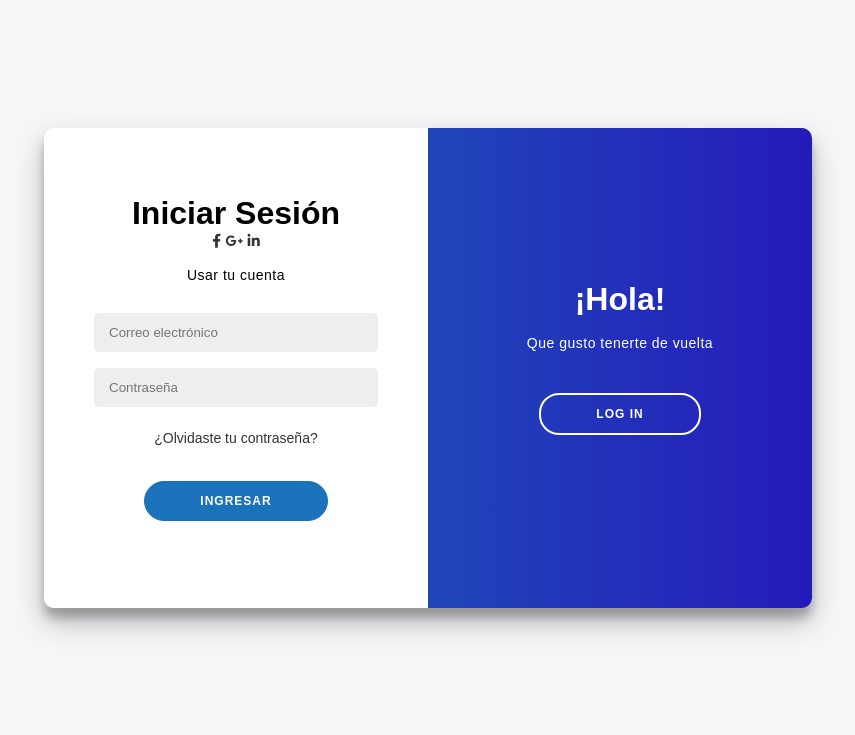
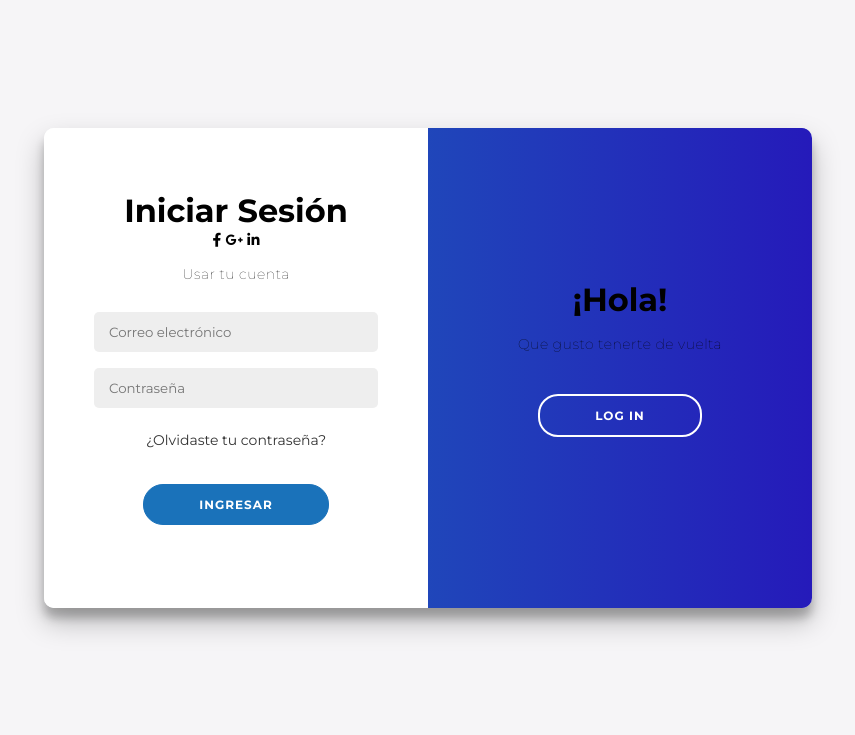
Before and after one commit to JesuhT/LunchWebPageProyect, a PHP site: page /views/login.php in a window 1280 px wide. Shown: the top 735 px of the page, without its empty margins (212-1067 px from the left). Run offline with PHP 8.4, Linux system fonts and the light colour scheme.

Commit message:
Miinor changes

```diff
--- a/controllers/action/updateinfo.php
+++ b/controllers/action/updateinfo.php
@@ -25,7 +25,7 @@ if (!empty($nuevaContraseña)) {
             $nombre,
             $apellido,
             $email,
-            password_hash($nuevaContraseña, PASSWORD_DEFAULT), // Hashea la nueva contraseña
+            $nuevaContraseña, // Hashea la nueva contraseña
             $telefono,
             $_SESSION["ID_PROGRAMA"],
             $_SESSION["ROL"]
@@ -68,9 +68,9 @@ if (empty($mensajeError)) {
 
     // Redirige según el resultado
     if ($resultado) {
-        header("Location: ../../views/menu.php?msg=Actualización exitosa");
+        header("Location: ../../views/profile.php?msg=Actualización exitosa");
     } else {
-        header("Location: ../../views/menu.php?msg=Error en la actualización");
+        header("Location: ../../views/profile.php?msg=Error en la actualización");
     }
 } else {
     // Vuelve al formulario con el mensaje de error
--- a/views/css/Login.css
+++ b/views/css/Login.css
@@ -1,7 +1,13 @@
 @import url('https://fonts.googleapis.com/css2?family=Montserrat:wght@100;200;300;400;500;600;700;800;900&display=swap');
 
 *{
+    padding: 0;
+    margin: 0;
     box-sizing: border-box;
+    font-family: "Montserrat", sans-serif;
+    list-style: none;
+    text-decoration: none;
+    color: black;
 }
 
 body{
```
